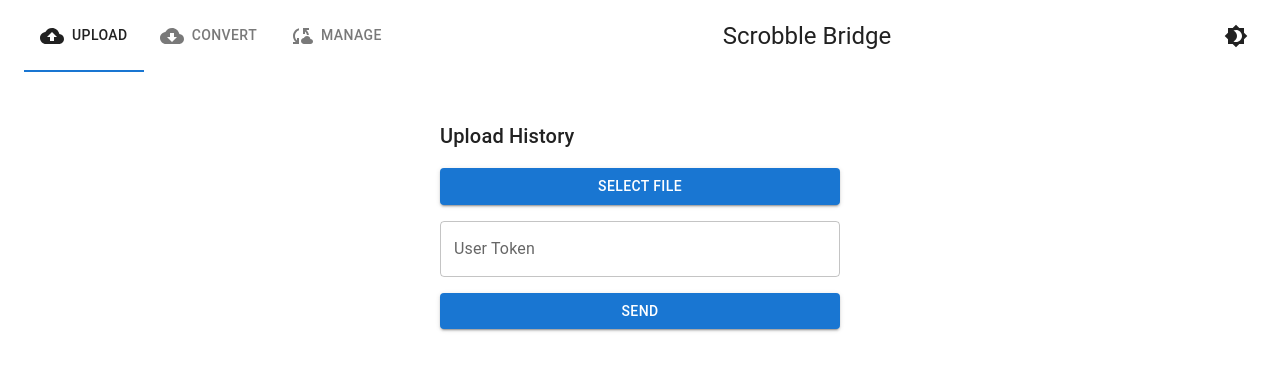
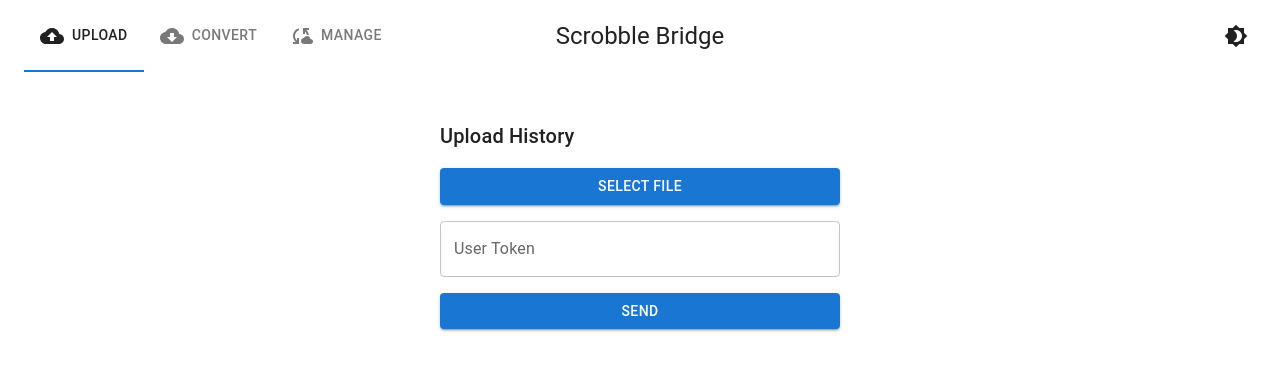
Before and after one commit to Vanbri/Scrobble-Bridge, a React (Vite) app: page / in a window 1280 px wide. Shown: the top 370 px of the page. Built offline with nearby package versions, Linux system fonts and the light colour scheme.

Commit message:
center toolbar

```diff
--- a/src/App.tsx
+++ b/src/App.tsx
@@ -21,16 +21,30 @@
   return (
     <ThemeProvider theme={theme}>
       <CssBaseline />
-      <Toolbar sx={{ display: "flex", justifyContent: "space-between" }}>
-        <Tabs value={tabValue} onChange={(_, newValue) => setTabValue(newValue)} textColor="inherit">
+      <Toolbar
+        sx={{
+          display: "grid",
+          gridTemplateColumns: "1fr auto 1fr",
+          alignItems: "center",
+        }} >
+        <Box sx={{ justifySelf: "start" }}>
+          <Tabs
+            value={tabValue}
+            onChange={(_, newValue) => setTabValue(newValue)}
+            textColor="inherit" >
             <Tab icon={<CloudUpload />} iconPosition="start" label="Upload" value="1" />
             <Tab icon={<CloudDownload />} iconPosition="start" label="Convert" value="2" />
             <Tab icon={<CloudSync />} iconPosition="start" label="Manage" value="3" />
           </Tabs>
-        <Typography variant="h5">Scrobble Bridge</Typography>
+        </Box>
+        <Typography variant="h5" sx={{ justifySelf: "center" }}>
+          Scrobble Bridge
+        </Typography>
+        <Box sx={{ justifySelf: "end" }}>
           <IconButton onClick={() => setDarkMode(!darkMode)} color="inherit">
             {darkMode ? <Brightness7 /> : <Brightness4 />}
           </IconButton>
+        </Box>
       </Toolbar>
       <Box sx={{ p: 3 }}>
         {tabValue === "1" && <UploadPage />}
```
Lines whose indentation alone changed are shown as unchanged.
